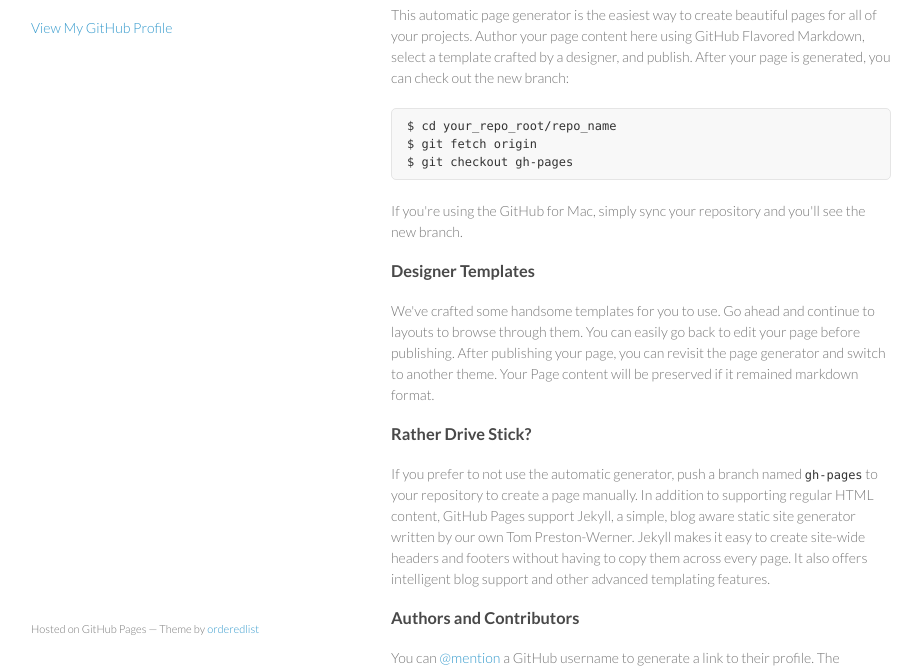
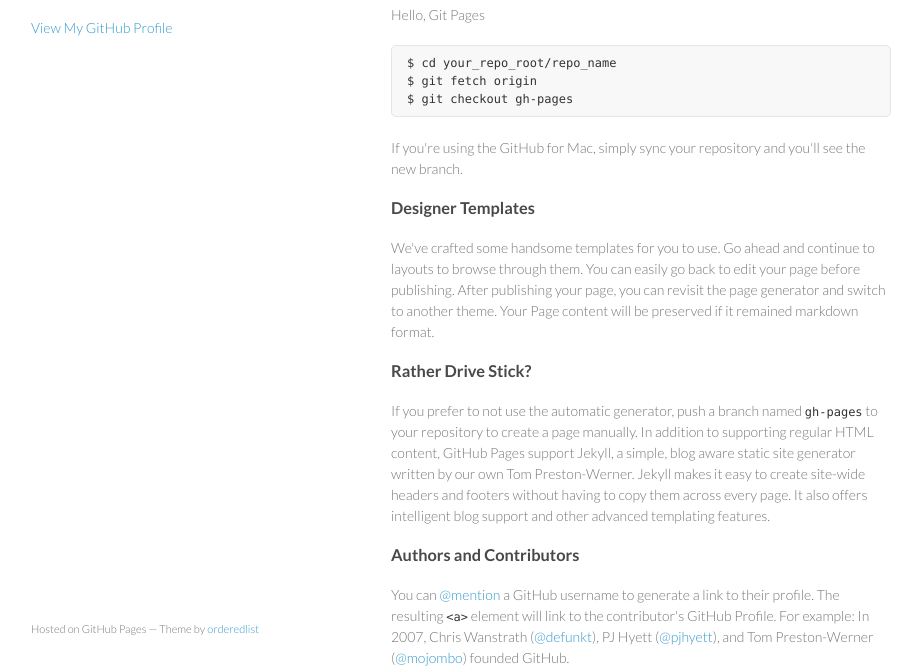
Before and after one commit to windfringe/windfringe.github.io, a plain HTML site: page index.html in a window 1280 px wide. Shown: the part 92-764 px from the top of the page, without its empty margins (179-1101 px from the left). Drawn offline with Linux system fonts and the light colour scheme.

```diff
--- a/index.html
+++ b/index.html
@@ -26,7 +26,7 @@
         <h3>
 <a id="welcome-to-github-pages" class="anchor" href="#welcome-to-github-pages" aria-hidden="true"><span class="octicon octicon-link"></span></a>Welcome to GitHub Pages.</h3>
 
-<p>This automatic page generator is the easiest way to create beautiful pages for all of your projects. Author your page content here using GitHub Flavored Markdown, select a template crafted by a designer, and publish. After your page is generated, you can check out the new branch:</p>
+<p>Hello, Git Pages</p>
 
 <pre><code>$ cd your_repo_root/repo_name
 $ git fetch origin
```
